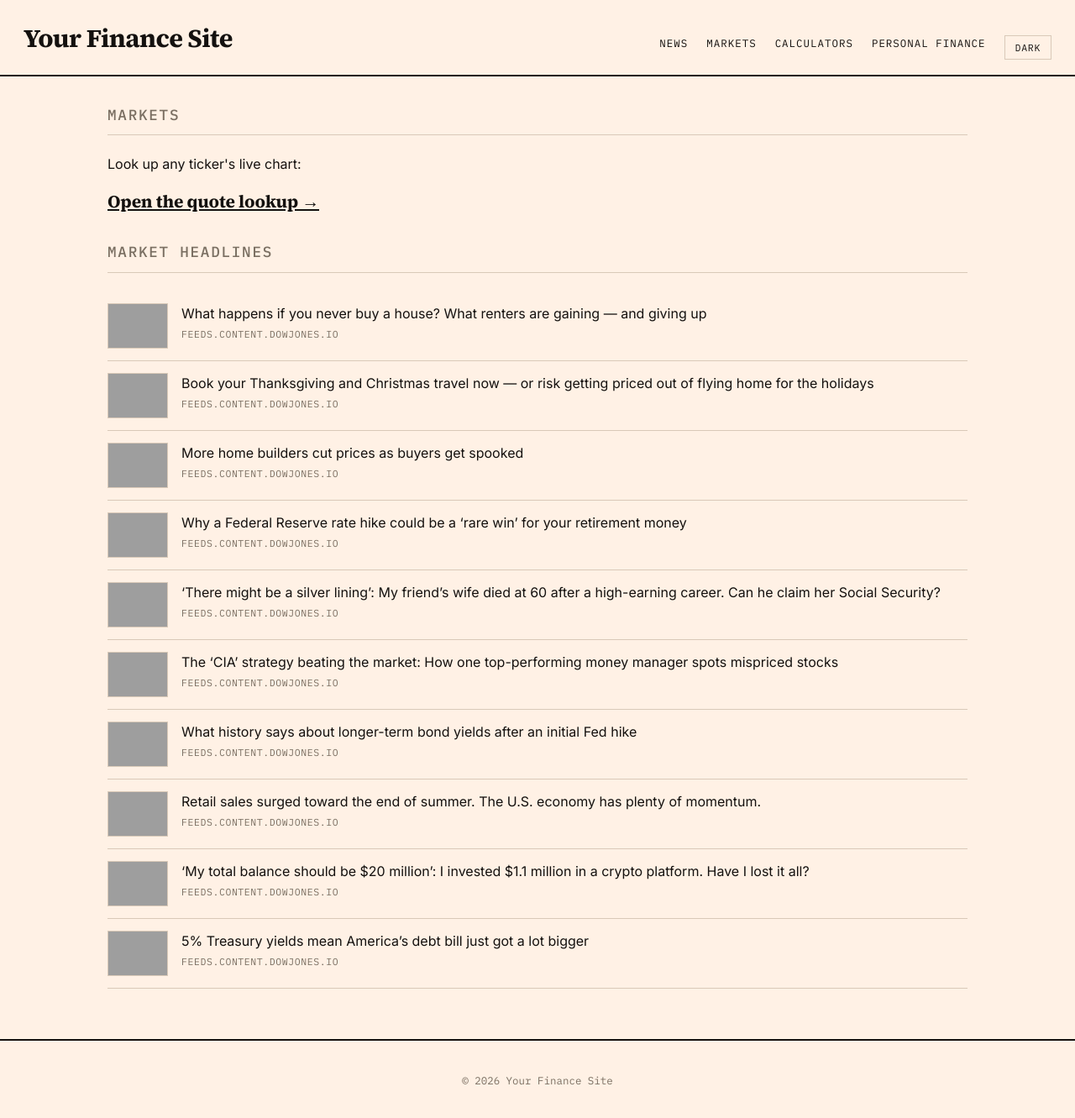
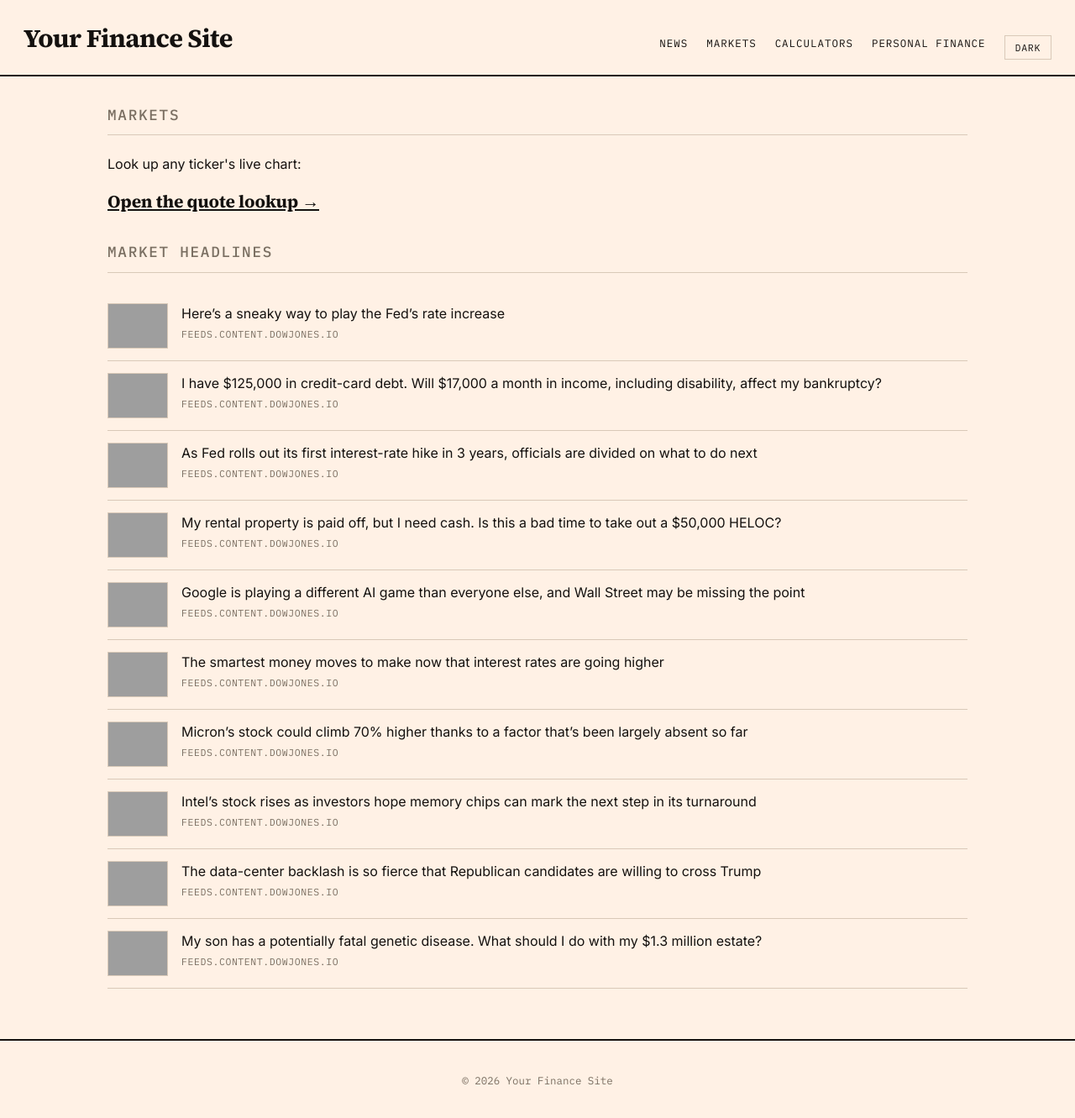
Before and after one commit to GlobTechCo/globtechco.github.io, a Jekyll site: the page built from markets.html, in a window 1280 px wide, cut to the strip 0-1335 px from the top of the page. Shown: the top 1331 px of the strip at 84% size. Built offline with Jekyll 4.4.1, drawn with Linux system fonts in a browser that asks for light colours; a script that is not in the unit is left out; grey boxes are pictures that could not be loaded.

Commit message:
Auto-content update 2026-09-16

```diff
--- a/_data/aggregator.yml
+++ b/_data/aggregator.yml
@@ -1,50 +1,50 @@
-- title: "What happens if you never buy a house? What renters are gaining \u2014 and giving up"
-  link: "https://www.marketwatch.com/story/what-happens-if-you-never-buy-a-house-what-renters-are-gaining-and-giving-up-45b69dcb?mod=mw_rss_topstories"
+- title: "Here\u2019s a sneaky way to play the Fed\u2019s rate increase"
+  link: "https://www.marketwatch.com/story/heres-a-sneaky-way-to-play-the-feds-rate-increase-6deb072f?mod=mw_rss_topstories"
   source: "feeds.content.dowjones.io"
-  pubdate: "Wed, 16 Sep 2026 14:18:00 GMT"
-  image: "https://images.mktw.net/im-39365960"
-- title: "Book your Thanksgiving and Christmas travel now \u2014 or risk getting priced out of flying home for the holidays"
-  link: "https://www.marketwatch.com/story/the-best-time-to-book-your-flight-home-for-the-holidays-yesterday-6f5928f2?mod=mw_rss_topstories"
+  pubdate: "Wed, 16 Sep 2026 20:38:00 GMT"
+  image: "https://images.mktw.net/im-42957235"
+- title: "I have $125,000 in credit-card debt. Will $17,000 a month in income, including disability, affect my bankruptcy?"
+  link: "https://www.marketwatch.com/story/i-am-drowning-in-debt-i-have-125-000-in-credit-card-debt-will-9-000-in-disability-income-affect-my-bankruptcy-f897c131?mod=mw_rss_topstories"
   source: "feeds.content.dowjones.io"
-  pubdate: "Wed, 16 Sep 2026 14:12:00 GMT"
-  image: "https://images.mktw.net/im-21434443"
-- title: "More home builders cut prices as buyers get spooked"
-  link: "https://www.marketwatch.com/story/more-home-builders-cut-prices-as-buyers-get-spooked-4cd4b4ec?mod=mw_rss_topstories"
+  pubdate: "Wed, 16 Sep 2026 19:15:00 GMT"
+  image: "https://images.mktw.net/im-58969241"
+- title: "As Fed rolls out its first interest-rate hike in 3 years, officials are divided on what to do next"
+  link: "https://www.marketwatch.com/story/warshs-fed-rolls-out-first-interest-rate-hike-in-3-years-with-one-more-increase-expected-cde3060d?mod=mw_rss_topstories"
   source: "feeds.content.dowjones.io"
-  pubdate: "Wed, 16 Sep 2026 14:10:00 GMT"
-  image: "https://images.mktw.net/im-69808812"
-- title: "Why a Federal Reserve rate hike could be a \u2018rare win\u2019 for your retirement money"
-  link: "https://www.marketwatch.com/story/why-a-federal-reserve-rate-hike-could-be-a-rare-win-for-your-retirement-money-3ae337df?mod=mw_rss_topstories"
+  pubdate: "Wed, 16 Sep 2026 19:10:00 GMT"
+  image: "https://images.mktw.net/im-90488501"
+- title: "My rental property is paid off, but I need cash. Is this a bad time to take out a $50,000 HELOC?"
+  link: "https://www.marketwatch.com/story/my-rental-property-is-paid-off-but-i-need-cash-is-this-a-bad-time-to-take-out-a-50-000-heloc-d094bbc5?mod=mw_rss_topstories"
   source: "feeds.content.dowjones.io"
-  pubdate: "Wed, 16 Sep 2026 14:01:00 GMT"
-  image: "https://images.mktw.net/im-91195732"
-- title: "\u2018There might be a silver lining\u2019: My friend\u2019s wife died at 60 after a high-earning career. Can he claim her Social Security?"
-  link: "https://www.marketwatch.com/story/there-might-be-a-silver-lining-my-friends-wife-died-at-60-after-a-high-earning-career-can-he-claim-her-social-security-eb95210a?mod=mw_rss_topstories"
+  pubdate: "Wed, 16 Sep 2026 19:00:00 GMT"
+  image: "https://images.mktw.net/im-39768792"
+- title: "Google is playing a different AI game than everyone else, and Wall Street may be missing the point"
+  link: "https://www.marketwatch.com/story/google-is-playing-a-different-ai-game-than-everyone-else-and-wall-street-may-be-missing-the-point-e91077a3?mod=mw_rss_topstories"
   source: "feeds.content.dowjones.io"
-  pubdate: "Wed, 16 Sep 2026 14:00:00 GMT"
-  image: "https://images.mktw.net/im-55390155"
-- title: "The \u2018CIA\u2019 strategy beating the market: How one top-performing money manager spots mispriced stocks"
-  link: "https://www.marketwatch.com/story/the-cia-strategy-beating-the-market-how-one-top-performing-money-manager-spots-mispriced-stocks-535c638d?mod=mw_rss_topstories"
+  pubdate: "Wed, 16 Sep 2026 18:57:00 GMT"
+  image: "https://images.mktw.net/im-85015240"
+- title: "The smartest money moves to make now that interest rates are going higher"
+  link: "https://www.marketwatch.com/story/the-smartest-money-moves-to-make-with-interest-rates-expected-to-go-higher-aefe375b?mod=mw_rss_topstories"
   source: "feeds.content.dowjones.io"
-  pubdate: "Wed, 16 Sep 2026 13:33:00 GMT"
-  image: "https://images.mktw.net/im-85505267"
-- title: "What history says about longer-term bond yields after an initial Fed hike"
-  link: "https://www.marketwatch.com/story/what-history-says-about-longer-term-bond-yields-after-the-first-fed-hike-53eaae9f?mod=mw_rss_topstories"
+  pubdate: "Wed, 16 Sep 2026 18:38:00 GMT"
+  image: "https://images.mktw.net/im-72886474"
+- title: "Micron\u2019s stock could climb 70% higher thanks to a factor that\u2019s been largely absent so far"
+  link: "https://www.marketwatch.com/story/microns-stock-could-climb-70-higher-thanks-to-a-factor-thats-been-largely-absent-so-far-2489f2cc?mod=mw_rss_topstories"
   source: "feeds.content.dowjones.io"
-  pubdate: "Wed, 16 Sep 2026 13:30:00 GMT"
-  image: "https://images.mktw.net/im-68998918"
-- title: "Retail sales surged toward the end of summer. The U.S. economy has plenty of momentum."
-  link: "https://www.marketwatch.com/story/retail-sales-surged-toward-the-end-of-summer-economy-still-has-plenty-of-momentum-cdf667b2?mod=mw_rss_topstories"
+  pubdate: "Wed, 16 Sep 2026 18:26:00 GMT"
+  image: "https://images.mktw.net/im-63116555"
+- title: "Intel\u2019s stock rises as investors hope memory chips can mark the next step in its turnaround"
+  link: "https://www.marketwatch.com/story/intels-stock-rises-as-investors-hope-memory-chips-can-mark-the-next-step-in-its-turnaround-a276608f?mod=mw_rss_topstories"
   source: "feeds.content.dowjones.io"
-  pubdate: "Wed, 16 Sep 2026 13:22:00 GMT"
-  image: "https://images.mktw.net/im-52337802"
-- title: "\u2018My total balance should be $20 million\u2019: I invested $1.1 million in a crypto platform. Have I lost it all?"
-  link: "https://www.marketwatch.com/story/my-total-balance-should-be-worth-20-million-i-invested-1-1-million-in-a-crypto-platform-have-i-lost-it-all-d22da562?mod=mw_rss_topstories"
+  pubdate: "Wed, 16 Sep 2026 18:20:00 GMT"
+  image: "https://images.mktw.net/im-00632956"
+- title: "The data-center backlash is so fierce that Republican candidates are willing to cross Trump"
+  link: "https://www.marketwatch.com/story/the-data-center-backlash-is-so-fierce-that-republican-candidates-are-willing-to-cross-trump-9a6eaa03?mod=mw_rss_topstories"
   source: "feeds.content.dowjones.io"
-  pubdate: "Wed, 16 Sep 2026 13:15:00 GMT"
-  image: "https://images.mktw.net/im-78021125"
-- title: "5% Treasury yields mean America\u2019s debt bill just got a lot bigger"
-  link: "https://www.marketwatch.com/story/5-treasury-yields-mean-americas-debt-bill-just-got-a-lot-bigger-8a5702b0?mod=mw_rss_topstories"
+  pubdate: "Wed, 16 Sep 2026 17:30:00 GMT"
+  image: "https://images.mktw.net/im-46437813"
+- title: "My son has a potentially fatal genetic disease. What should I do with my $1.3 million estate?"
+  link: "https://www.marketwatch.com/story/he-does-not-have-a-spouse-or-children-my-son-has-a-serious-genetic-disease-what-should-i-do-with-my-1-3-million-estate-98cdccf9?mod=mw_rss_topstories"
   source: "feeds.content.dowjones.io"
-  pubdate: "Wed, 16 Sep 2026 13:03:00 GMT"
-  image: "https://images.mktw.net/im-85902503"
+  pubdate: "Wed, 16 Sep 2026 17:00:00 GMT"
+  image: "https://images.mktw.net/im-01471578"
```
